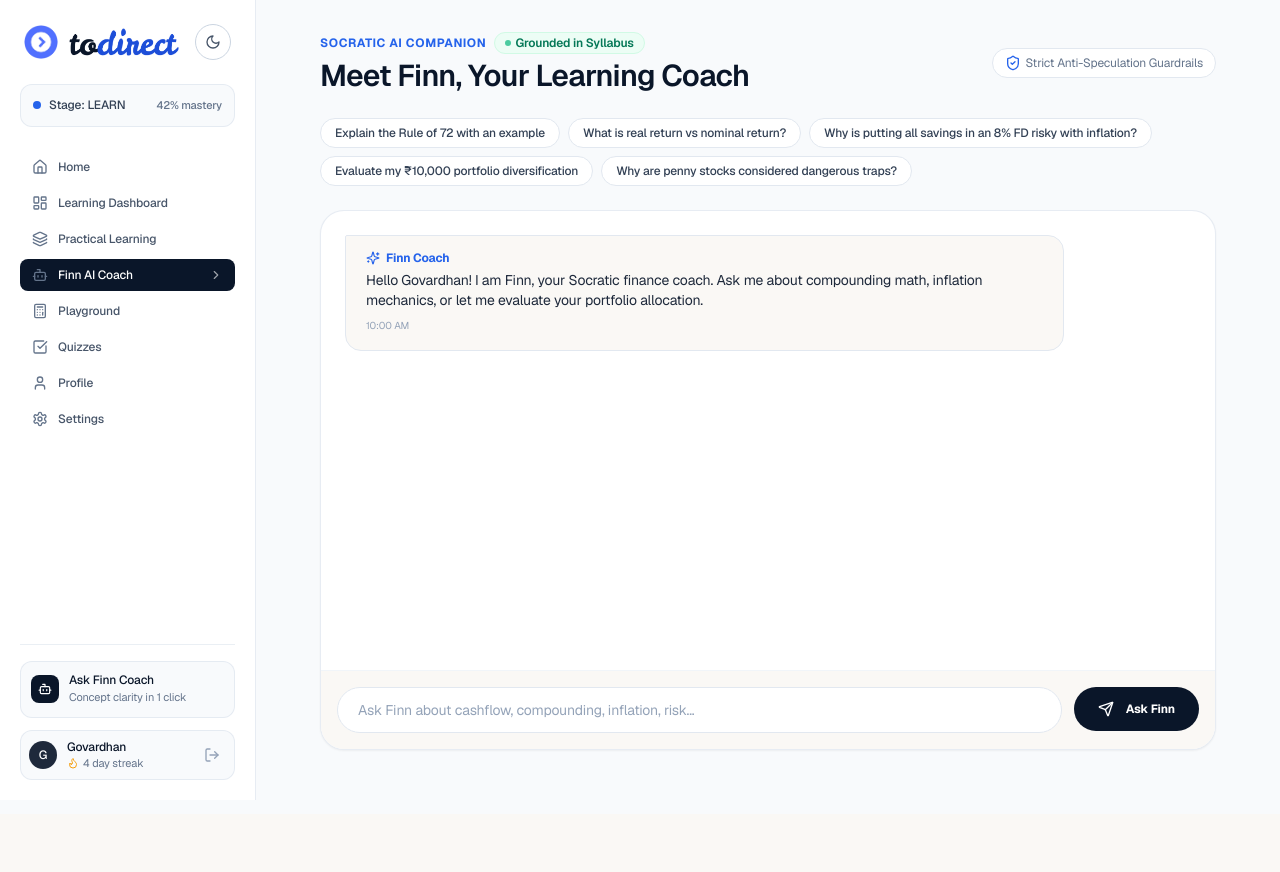
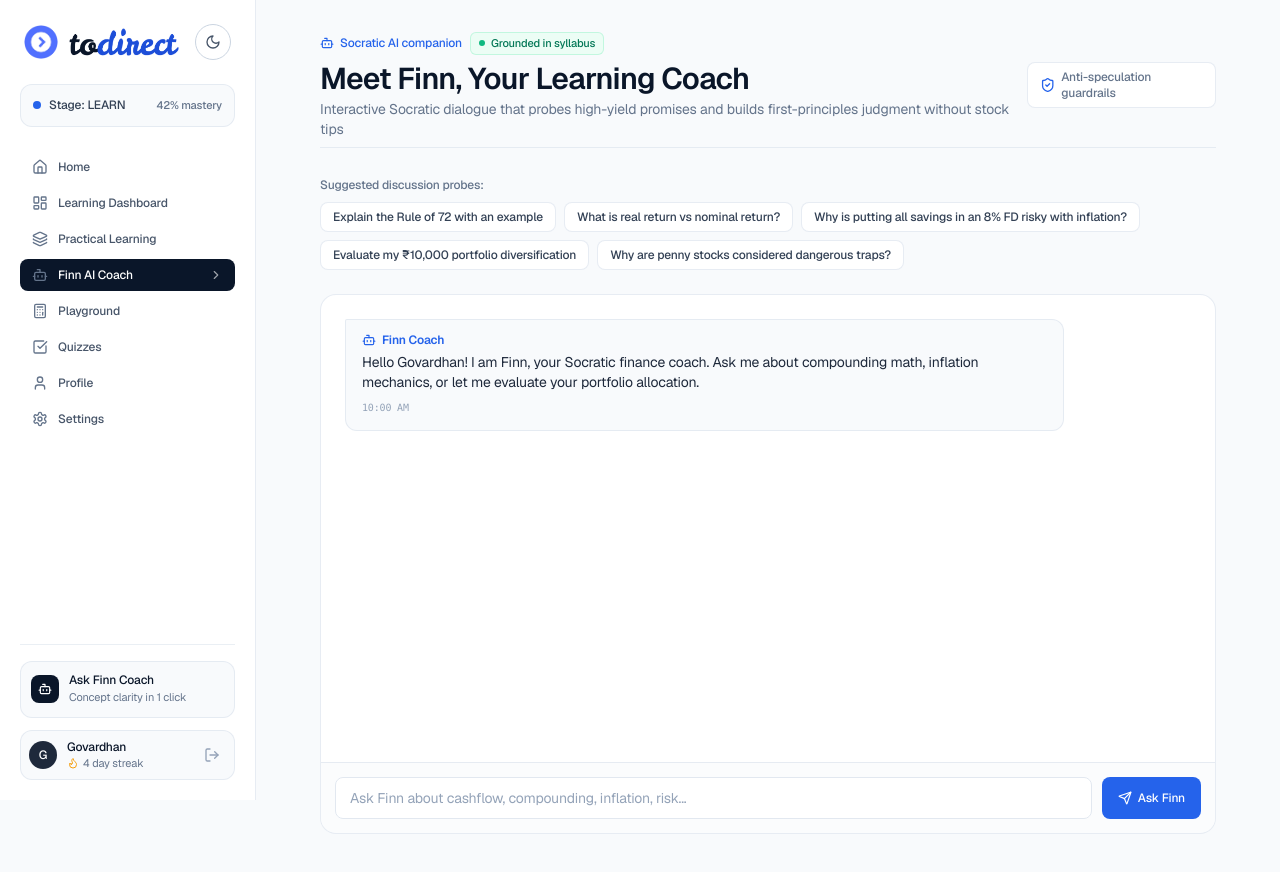
Before and after one commit to govardhanprabhavathi/todirect, a Next.js app: page /app/coach in a window 1280 px wide. Shown: the top 872 px of the page. Before the commit the page ends 814 px from the top, so only its background shows below. Built offline with nearby package versions, Linux system fonts and the light colour scheme.

Commit message:
design(coach): unslop Finn AI coach with institutional terminal craft and cobalt blue accents

```diff
--- a/src/app/app/coach/page.tsx
+++ b/src/app/app/coach/page.tsx
@@ -2,9 +2,8 @@
 
 import React, { useState } from 'react';
 import { AppShell } from '@/components/layout/AppShell';
-import { Button } from '@/components/ui/Button';
 import { useAppState } from '@/lib/store';
-import { Bot, Send, Sparkles, ShieldCheck, HelpCircle } from 'lucide-react';
+import { Bot, Send, ShieldCheck, CheckCircle2 } from 'lucide-react';
 
 const promptPills = [
   'Explain the Rule of 72 with an example',
@@ -53,65 +52,73 @@ export default function FinnCoachPage() {
     <AppShell>
       <div className="max-w-4xl mx-auto space-y-6">
         {/* Header */}
-        <div className="flex flex-col sm:flex-row sm:items-center justify-between gap-4">
+        <div className="flex flex-col sm:flex-row sm:items-center justify-between gap-4 pb-2 border-b border-slate-200/80 dark:border-slate-800/80">
           <div>
-            <div className="flex items-center gap-2 mb-1">
-              <span className="text-xs font-bold uppercase tracking-wider text-blue-600 dark:text-blue-400">
-                Socratic AI Companion
+            <div className="flex items-center gap-2 mb-1.5">
+              <span className="inline-flex items-center gap-1.5 text-xs font-medium text-blue-600 dark:text-blue-400">
+                <Bot className="w-3.5 h-3.5" />
+                Socratic AI companion
               </span>
-              <span className="text-xs px-2.5 py-0.5 rounded-full bg-emerald-50 dark:bg-emerald-950/40 text-emerald-700 dark:text-emerald-400 font-semibold border border-emerald-100 dark:border-emerald-900/50 flex items-center gap-1">
-                <span className="w-1.5 h-1.5 rounded-full bg-emerald-500 animate-pulse" /> Grounded in Syllabus
+              <span className="text-[11px] font-medium px-2 py-0.5 rounded-md bg-emerald-50 dark:bg-emerald-950/40 text-emerald-700 dark:text-emerald-400 border border-emerald-200/60 dark:border-emerald-900/50 flex items-center gap-1.5">
+                <span className="w-1.5 h-1.5 rounded-full bg-emerald-500" />
+                Grounded in syllabus
               </span>
             </div>
             <h1 className="text-2xl sm:text-3xl font-semibold text-[#0A1629] dark:text-[#F8FAFC] tracking-tight">
               Meet Finn, Your Learning Coach
             </h1>
+            <p className="text-xs sm:text-sm text-slate-500 dark:text-slate-400 mt-0.5">
+              Interactive Socratic dialogue that probes high-yield promises and builds first-principles judgment without stock tips
+            </p>
           </div>
 
-          <div className="flex items-center gap-1 text-xs text-slate-500 dark:text-slate-400 bg-white dark:bg-[#111625] px-3 py-1.5 rounded-full border border-slate-200 dark:border-slate-800">
+          <div className="flex items-center gap-1.5 text-xs font-medium text-slate-500 dark:text-slate-400 bg-white dark:bg-[#111625] px-3 py-1.5 rounded-lg border border-slate-200/80 dark:border-slate-800 self-start sm:self-auto shadow-2xs">
             <ShieldCheck className="w-4 h-4 text-blue-600 dark:text-blue-400" />
-            <span>Strict Anti-Speculation Guardrails</span>
+            <span>Anti-speculation guardrails</span>
           </div>
         </div>
 
-        {/* Suggestion Pills */}
+        {/* Suggestion Chips */}
+        <div className="space-y-1.5">
+          <span className="text-xs font-medium text-slate-500 dark:text-slate-400">Suggested discussion probes:</span>
           <div className="flex flex-wrap gap-2">
             {promptPills.map((pill, idx) => (
               <button
                 key={idx}
                 type="button"
                 onClick={() => sendQuestion(pill)}
-              className="text-xs font-medium px-3.5 py-1.5 rounded-full bg-white dark:bg-[#111625] border border-slate-200 dark:border-slate-800 text-slate-700 dark:text-slate-300 hover:border-blue-400 dark:hover:border-blue-500 hover:text-blue-600 dark:hover:text-blue-400 transition-all shadow-2xs"
+                className="text-xs font-medium px-3 py-1.5 rounded-lg bg-white dark:bg-[#111625] border border-slate-200/80 dark:border-slate-800 text-slate-700 dark:text-slate-300 hover:border-blue-500 dark:hover:border-blue-500 hover:text-blue-600 dark:hover:text-blue-400 transition-colors shadow-2xs cursor-pointer"
               >
                 {pill}
               </button>
             ))}
           </div>
+        </div>
 
         {/* Chat Window Container */}
-        <div className="bg-white dark:bg-[#111625] rounded-3xl border border-slate-200/80 dark:border-slate-800 shadow-sm flex flex-col h-[540px] overflow-hidden">
+        <div className="bg-white dark:bg-[#111625] rounded-2xl border border-slate-200/80 dark:border-slate-800 shadow-xs flex flex-col h-[540px] overflow-hidden">
           {/* Chat Messages */}
-          <div className="flex-1 overflow-y-auto p-6 space-y-4">
+          <div className="flex-1 overflow-y-auto p-5 sm:p-6 space-y-4">
             {state.finnChat.map((msg) => (
               <div
                 key={msg.id}
                 className={`flex ${msg.sender === 'user' ? 'justify-end' : 'justify-start'}`}
               >
                 <div
-                  className={`max-w-[85%] rounded-2xl px-5 py-3.5 text-xs sm:text-sm leading-relaxed shadow-xs ${
+                  className={`max-w-[85%] rounded-xl px-4 py-3 text-xs sm:text-sm leading-relaxed shadow-xs ${
                     msg.sender === 'user'
-                      ? 'bg-slate-900 dark:bg-blue-600 text-white rounded-tr-sm'
-                      : 'bg-[#FAF8F5] dark:bg-[#0B0F19] border border-slate-200 dark:border-slate-800 text-slate-800 dark:text-slate-200 rounded-tl-sm'
+                      ? 'bg-blue-600 text-white rounded-tr-sm'
+                      : 'bg-slate-50 dark:bg-slate-900/60 border border-slate-200/80 dark:border-slate-800 text-slate-800 dark:text-slate-200 rounded-tl-sm'
                   }`}
                 >
                   {msg.sender === 'finn' && (
-                    <div className="flex items-center gap-1.5 text-blue-600 dark:text-blue-400 font-bold text-xs mb-1">
-                      <Sparkles className="w-3.5 h-3.5" />
+                    <div className="flex items-center gap-1.5 text-blue-600 dark:text-blue-400 font-semibold text-xs mb-1">
+                      <Bot className="w-3.5 h-3.5" />
                       Finn Coach
                     </div>
                   )}
                   {msg.text}
-                  <div className={`text-[10px] mt-1.5 ${msg.sender === 'user' ? 'text-slate-300 dark:text-blue-200' : 'text-slate-400 dark:text-slate-500'}`}>
+                  <div className={`text-[10px] mt-1.5 font-mono ${msg.sender === 'user' ? 'text-blue-100' : 'text-slate-400 dark:text-slate-500'}`}>
                     {msg.timestamp}
                   </div>
                 </div>
@@ -120,23 +127,21 @@ export default function FinnCoachPage() {
           </div>
 
           {/* Chat Input Bar */}
-          <form onSubmit={handleSubmit} className="p-4 border-t border-slate-100 dark:border-slate-800 bg-[#FAF8F5] dark:bg-[#0B0F19] flex gap-3">
+          <form onSubmit={handleSubmit} className="p-3.5 border-t border-slate-200/80 dark:border-slate-800 bg-slate-50/50 dark:bg-slate-900/40 flex gap-2.5">
             <input
               type="text"
               value={inputText}
               onChange={(e) => setInputText(e.target.value)}
               placeholder="Ask Finn about cashflow, compounding, inflation, risk..."
-              className="flex-1 px-5 py-3 rounded-full border border-slate-200 dark:border-slate-800 text-xs sm:text-sm focus:outline-none focus:ring-2 focus:ring-blue-500/20 focus:border-blue-500 bg-white dark:bg-[#111625] text-slate-900 dark:text-slate-100 placeholder:text-slate-400 dark:placeholder:text-slate-600"
+              className="flex-1 px-3.5 py-2.5 rounded-lg border border-slate-200 dark:border-slate-700 text-xs sm:text-sm focus:outline-none focus:ring-2 focus:ring-blue-500/20 focus:border-blue-500 bg-white dark:bg-[#111625] text-slate-900 dark:text-slate-100 placeholder:text-slate-400 dark:placeholder:text-slate-500"
             />
-            <Button
+            <button
               type="submit"
-              variant="primaryDark"
-              size="md"
-              className="rounded-full px-6 text-xs font-bold shrink-0"
+              className="inline-flex items-center justify-center gap-1.5 px-4 py-2.5 rounded-lg text-xs font-medium bg-blue-600 hover:bg-blue-700 text-white transition-colors cursor-pointer shadow-xs shrink-0"
             >
-              <Send className="w-4 h-4 mr-1" />
+              <Send className="w-3.5 h-3.5" />
               Ask Finn
-            </Button>
+            </button>
           </form>
         </div>
       </div>
```
Lines whose indentation alone changed are shown as unchanged.
